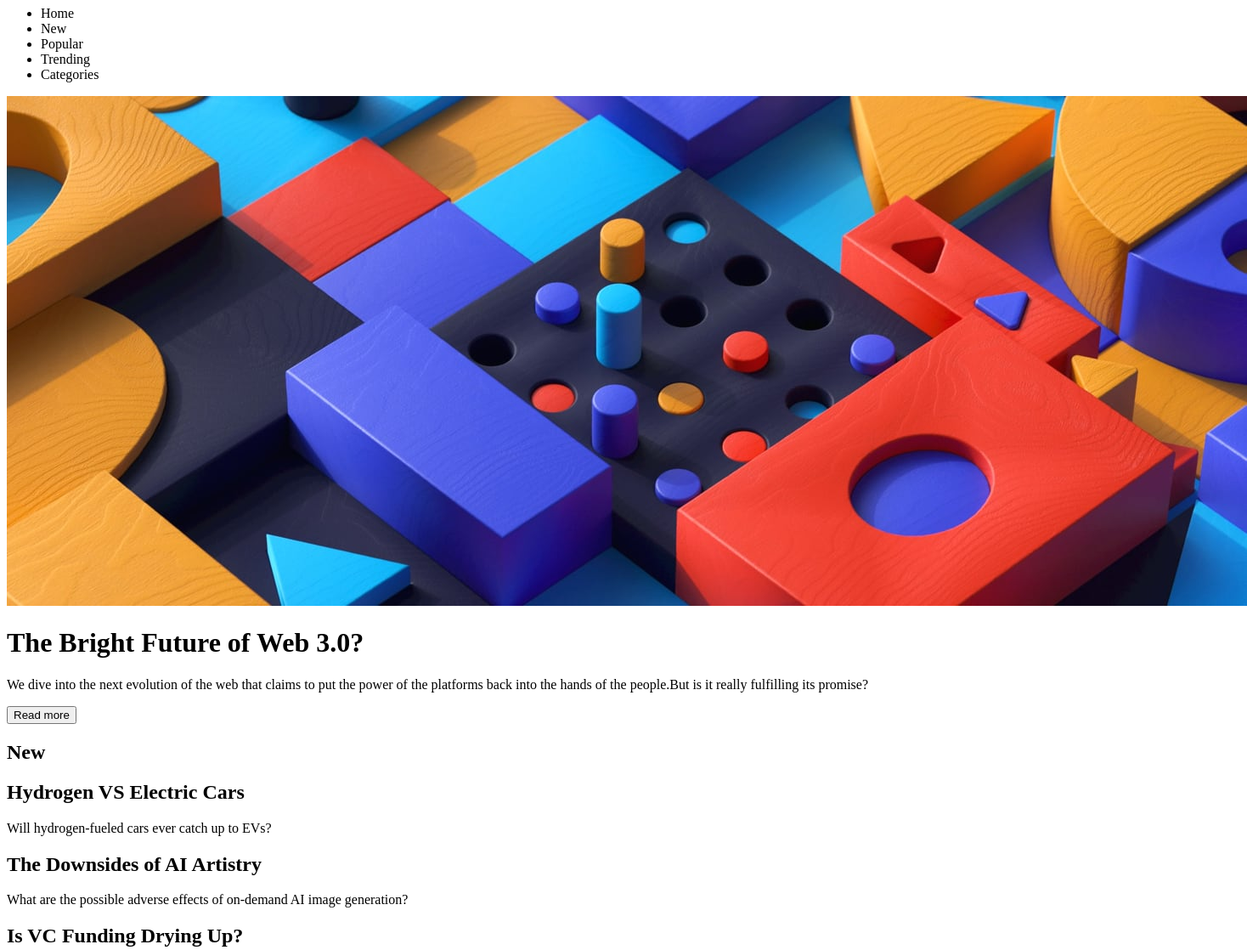
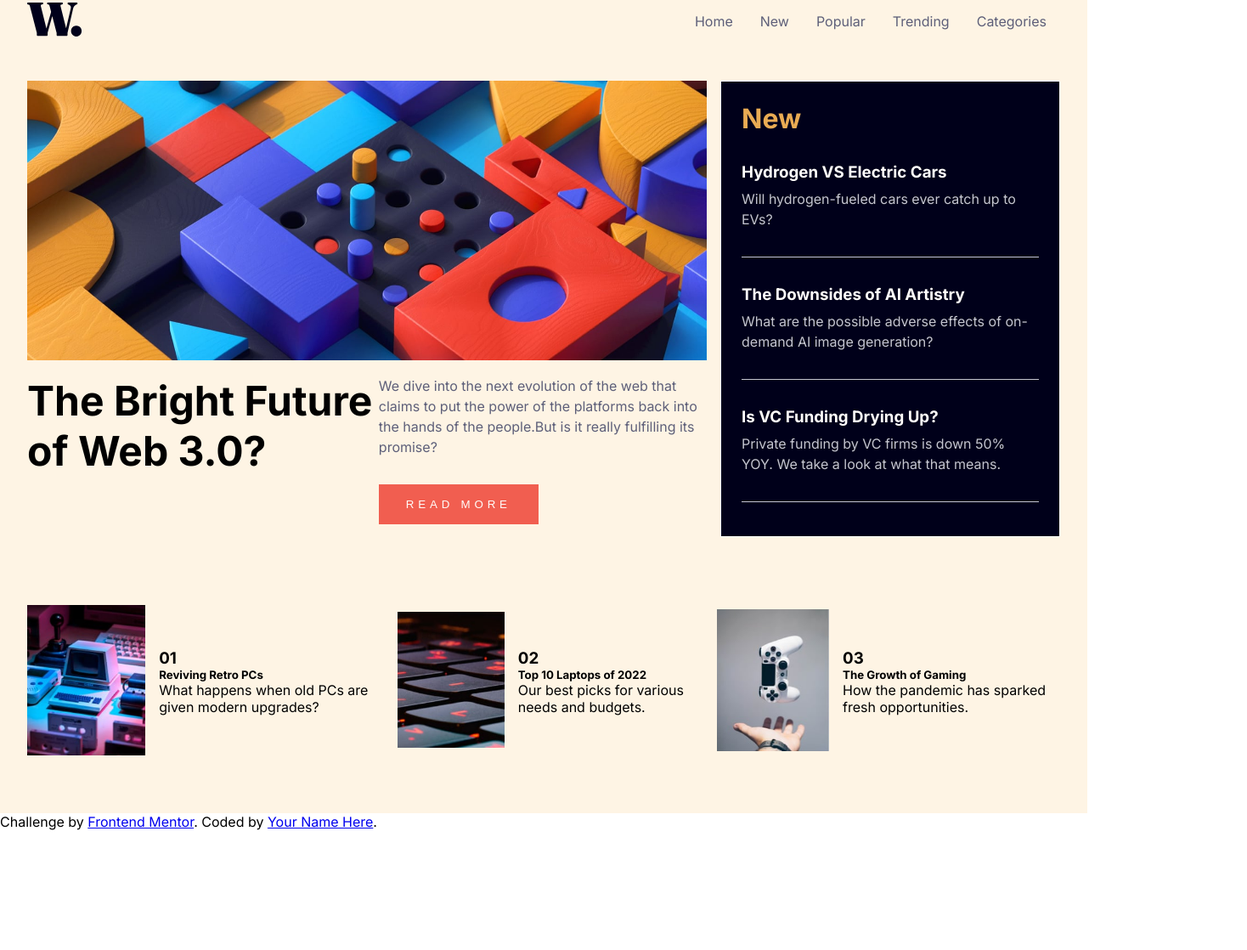
Before and after one commit to Aayush895/News-Homepage, a plain HTML site: page index.html in a window 1280 px wide. Shown: the part 61-1179 px from the top of the page at 85% size, 1468 px wide, since content can reach past the window. After the commit the page ends 1038 px from the top, so only its background shows below. Drawn offline with Linux system fonts and the light colour scheme.

Commit message:
Almost done with desktop layout

```diff
--- a/index.html
+++ b/index.html
@@ -4,23 +4,9 @@
 <head>
   <meta charset="UTF-8">
   <meta name="viewport" content="width=device-width, initial-scale=1.0">
-  <!-- displays site properly based on user's device -->
-
   <link rel="icon" type="image/png" sizes="32x32" href="./assets/images/favicon-32x32.png">
-
+  <link rel="stylesheet" href="style.css">
   <title>Frontend Mentor | News homepage</title>
-
-  <!-- Feel free to remove these styles or customise in your own stylesheet 👍 -->
-  <style>
-    .attribution {
-      font-size: 11px;
-      text-align: center;
-    }
-
-    .attribution a {
-      color: hsl(228, 45%, 44%);
-    }
-  </style>
 </head>
 
 <body>
@@ -52,7 +38,7 @@
             of the
             people.But is it really fulfilling its promise?
           </p>
-          <button>Read more</button>
+          <button>READ MORE</button>
         </div>
       </div>
 
@@ -63,25 +49,25 @@
 
         <div class="new-news-items">
           <div class="new-news item-1">
-            <h2>
+            <h3>
               Hydrogen VS Electric Cars
-            </h2>
+            </h3>
             <p>
               Will hydrogen-fueled cars ever catch up to EVs?
             </p>
           </div>
           <div class="new-news item-2">
-            <h2>
+            <h3>
               The Downsides of AI Artistry
-            </h2>
+            </h3>
             <p>
               What are the possible adverse effects of on-demand AI image generation?
             </p>
           </div>
           <div class="new-news item-3">
-            <h2>
+            <h3>
               Is VC Funding Drying Up?
-            </h2>
+            </h3>
             <p>
               Private funding by VC firms is down 50% YOY. We take a look at what that means.
             </p>
@@ -95,9 +81,9 @@
         <div class="related-news-img">
           <img src="assets/images/image-retro-pcs.jpg" alt="retro-pc">
         </div>
-        <h2>01</h2>
         <div class="news-body">
-          <h4>Reviving Retro PCs</h4>
+          <h3>01</h3>
+          <h5>Reviving Retro PCs</h5>
           <p>What happens when old PCs are given modern upgrades?</p>
         </div>
       </div>
@@ -106,9 +92,9 @@
         <div class="related-news-img">
           <img src="assets/images/image-top-laptops.jpg" alt="retro-pc">
         </div>
-        <h2>02</h2>
         <div class="news-body">
-          <h4>Top 10 Laptops of 2022</h4>
+          <h3>02</h3>
+          <h5>Top 10 Laptops of 2022</h5>
           <p>Our best picks for various needs and budgets.</p>
         </div>
       </div>
@@ -117,9 +103,9 @@
         <div class="related-news-img">
           <img src="assets/images/image-gaming-growth.jpg" alt="retro-pc">
         </div>
-        <h2>03</h2>
         <div class="news-body">
-          <h4>The Growth of Gaming</h4>
+          <h3>03</h3>
+          <h5>The Growth of Gaming</h5>
           <p>How the pandemic has sparked fresh opportunities.</p>
         </div>
       </div>
--- /dev/null
+++ b/style.css
@@ -0,0 +1,165 @@
+@import url('https://fonts.googleapis.com/css2?family=Inter:wght@400;700;800&display=swap');
+
+:root {
+  --Soft-orange: hsl(35, 77%, 62%);
+  --Soft-red: hsl(5, 85%, 63%);
+  --Off-white: hsl(36, 100%, 99%);
+  --Grayish-blue: hsl(233, 8%, 79%);
+  --Dark-grayish-blue: hsl(236, 13%, 42%);
+  --Very-dark-blue: hsl(240, 100%, 5%);
+}
+
+* {
+  margin: 0;
+  padding: 0;
+  box-sizing: border-box;
+}
+
+body {
+  font-family: 'Inter', sans-serif;
+}
+
+/* Main container for the entire web page */
+
+main {
+  background-color: rgb(254, 244, 228);
+  padding: 4rem 2rem;
+}
+
+/* Nav-bar */
+
+nav {
+  display: flex;
+  justify-content: space-between;
+  align-items: center;
+  margin-bottom: 3rem;
+}
+
+#list-items {
+  display: flex;
+  justify-content: space-around;
+  align-items: center;
+  list-style: none;
+}
+
+#list-items li {
+  margin: 0 1rem;
+  color: var(--Dark-grayish-blue);
+  cursor: pointer;
+}
+
+#list-items li:hover {
+  color: var(--Soft-orange);
+}
+
+/* news-container */
+
+#news-container {
+  display: grid;
+  grid-template-columns: 2fr 1fr;
+  grid-gap: 1rem;
+  margin-bottom: 5rem;
+}
+
+.trending-news {
+  display: grid;
+  grid-template-columns: repeat(2, auto);
+  justify-content: space-between;
+  width: 100%;
+}
+
+.trending-news-img {
+  width: 100%;
+  grid-column: 1 / span 2;
+}
+
+.trending-news-img > img {
+  width: 100%;
+}
+
+.trending-news-header > h1 {
+  font-size: 3rem;
+}
+
+.trending-news-body > p {
+  line-height: 1.5rem;
+  margin-bottom: 2rem;
+  color: var(--Dark-grayish-blue);
+}
+
+.trending-news-body > button {
+  padding: 1rem 2rem;
+  background-color: var(--Soft-red);
+  border: none;
+  color: var(--Off-white);
+  letter-spacing: 0.3rem;
+  cursor: pointer;
+}
+
+.trending-news-body > button:hover {
+  background-color: var(--Very-dark-blue);
+}
+
+/* new-news-article */
+
+aside {
+  border: 1px solid;
+  padding: 0.5rem 1.5rem;
+  background-color: var(--Very-dark-blue);
+  color: var(--Off-white);
+}
+
+.new-news-header {
+  margin-top: 1rem;
+  margin-bottom: 2rem;
+  color: var(--Soft-orange);
+}
+
+.new-news-header > h1 {
+  font-size: 2rem;
+}
+
+.new-news {
+  border-bottom: 1px solid var(--Grayish-blue);
+  margin-bottom: 2rem;
+}
+
+.new-news > h3 {
+  margin-bottom: 0.5rem;
+  cursor: pointer;
+}
+
+.new-news h3:hover {
+  color: var(--Soft-orange);
+}
+
+.new-news > p {
+  margin-bottom: 2rem;
+  color: var(--Grayish-blue);
+  line-height: 1.5rem;
+}
+
+/* related news */
+
+#related-news {
+  display: flex;
+  justify-content: space-between;
+  align-items: center;
+}
+
+.related-news {
+  display: flex;
+  justify-content: space-between;
+  align-items: center;
+}
+
+.related-news-img {
+  width: 50%;
+}
+.related-news-img > img {
+  width: 100%;
+}
+
+.related-news .news-body {
+  margin-left: 1rem;
+}
```
